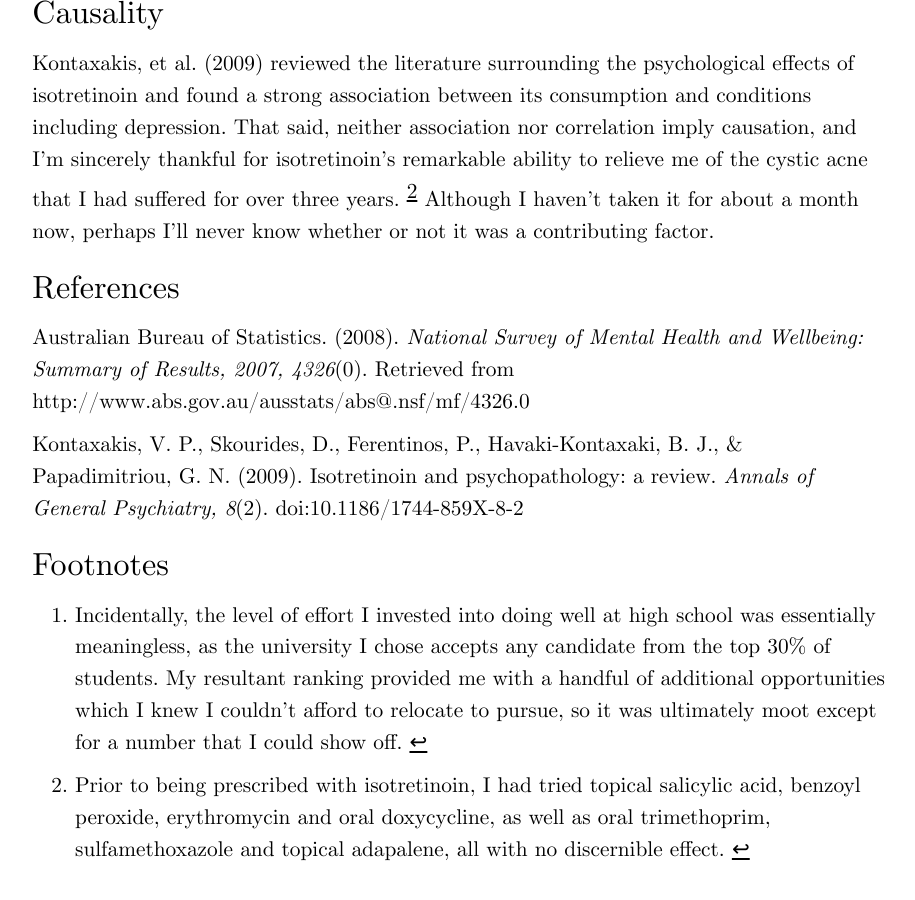
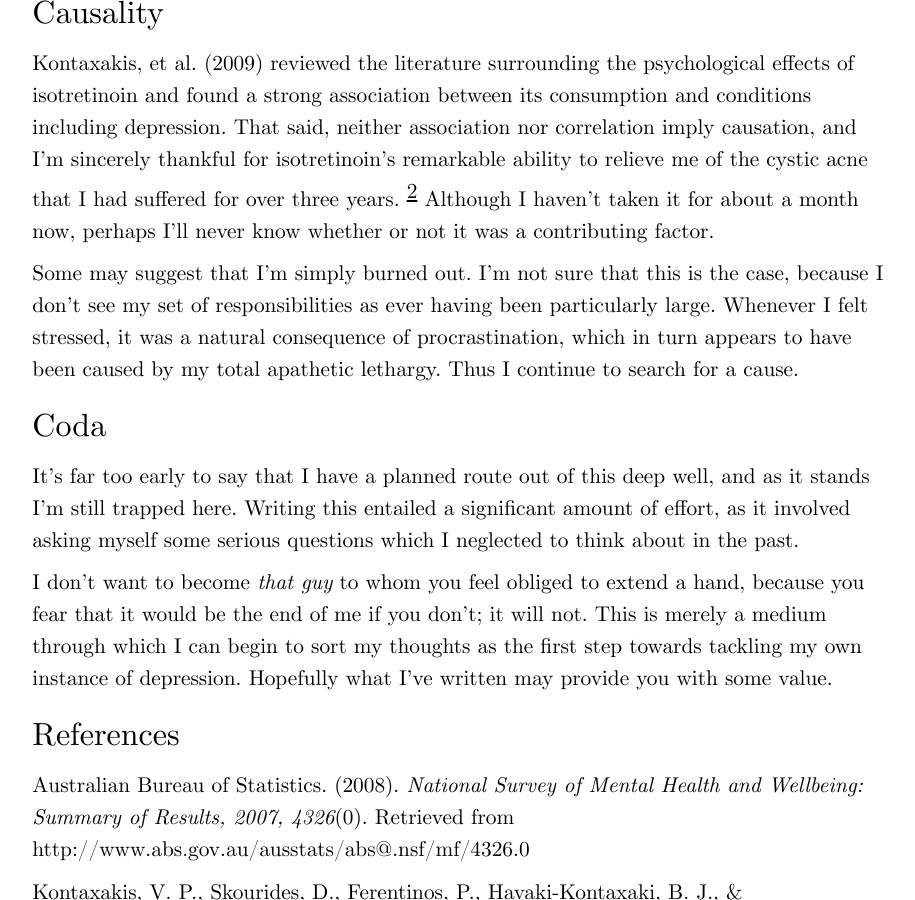
Before and after one commit to delan/www.azabani.com, a Jekyll site: the page built from _posts/2014-11-08-depression.md, in a window 1280 px wide and 900 px high, scrolled down 4147 px. Shown: the whole window, without its empty margins (181-1096 px from the left). Built offline with Jekyll 4.4.1, drawn with Linux system fonts in a browser that asks for light colours.

Commit message:
add three paragraphs to Depression

```diff
--- a/_posts/2014-11-08-depression.md
+++ b/_posts/2014-11-08-depression.md
@@ -164,6 +164,25 @@ remarkable ability to relieve me of the cystic acne that I had suffered for
 over three years. [^2] Although I haven't taken it for about a month now,
 perhaps I'll never know whether or not it was a contributing factor.
 
+Some may suggest that I'm simply burned out. I'm not sure that this is the
+case, because I don't see my set of responsibilities as ever having been
+particularly large. Whenever I felt stressed, it was a natural consequence of
+procrastination, which in turn appears to have been caused by my total
+apathetic lethargy. Thus I continue to search for a cause.
+
+## Coda
+
+It's far too early to say that I have a planned route out of this deep well,
+and as it stands I'm still trapped here. Writing this entailed a significant
+amount of effort, as it involved asking myself some serious questions which I
+neglected to think about in the past.
+
+I don't want to become *that guy* to whom you feel obliged to extend a hand,
+because you fear that it would be the end of me if you don't; it will not. This
+is merely a medium through which I can begin to sort my thoughts as the first
+step towards tackling my own instance of depression. Hopefully what I've
+written may provide you with some value.
+
 ## References
 
 Australian Bureau of Statistics. (2008). *National Survey of Mental Health and
```
